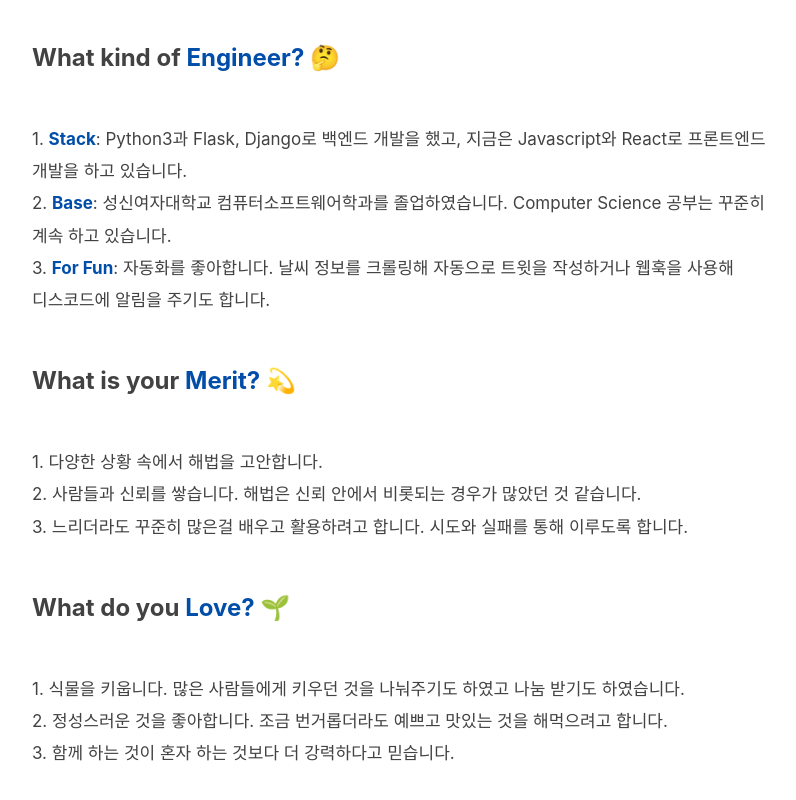
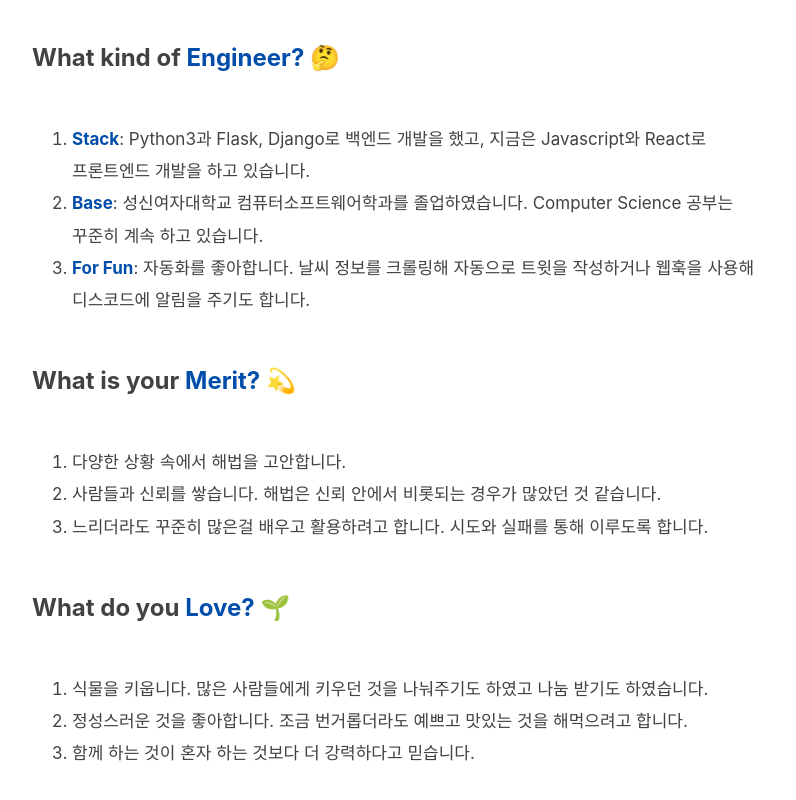
Before and after one commit to love-adela/adela.love, a Next.js app: page /about in a window 1280 px wide. Shown: the part 400-1200 px from the top of the page, without its empty margins (240-1036 px from the left). Built offline with nearby package versions, Linux system fonts and the light colour scheme; a web font is replaced by a local one.

Commit message:
Modify p tag into ordered li tag

```diff
--- a/pages/about.js
+++ b/pages/about.js
@@ -19,25 +19,25 @@ export default function About() {
       </p>
 
       <h2 className={utilStyles.headingLg}>What kind of <b>Engineer?</b> 🤔</h2>
-      <p className={utilStyles.paragraph}>
-      1. <b>Stack</b>: Python3과 Flask, Django로 백엔드 개발을 했고, 지금은 Javascript와 React로 프론트엔드 개발을 하고 있습니다.<br />
-      2. <b>Base</b>: 성신여자대학교 컴퓨터소프트웨어학과를 졸업하였습니다. Computer Science 공부는 꾸준히 계속 하고 있습니다.<br />
-      3. <b>For Fun</b>: 자동화를 좋아합니다. 날씨 정보를 크롤링해 자동으로 트윗을 작성하거나 웹훅을 사용해 디스코드에 알림을 주기도 합니다.
-      </p>
+      <ol className={utilStyles.orderedlist}>
+      <li><b>Stack</b>: Python3과 Flask, Django로 백엔드 개발을 했고, 지금은 Javascript와 React로 프론트엔드 개발을 하고 있습니다.</li>
+      <li><b>Base</b>: 성신여자대학교 컴퓨터소프트웨어학과를 졸업하였습니다. Computer Science 공부는 꾸준히 계속 하고 있습니다.</li>
+      <li><b>For Fun</b>: 자동화를 좋아합니다. 날씨 정보를 크롤링해 자동으로 트윗을 작성하거나 웹훅을 사용해 디스코드에 알림을 주기도 합니다.</li>
+      </ol>
 
       <h2 className={utilStyles.headingLg}>What is your <b>Merit?</b> 💫</h2>
-      <p className={utilStyles.paragraph}>
-      1. 다양한 상황 속에서 해법을 고안합니다.<br />
-      2. 사람들과 신뢰를 쌓습니다. 해법은 신뢰 안에서 비롯되는 경우가 많았던 것 같습니다.<br />
-      3. 느리더라도 꾸준히 많은걸 배우고 활용하려고 합니다. 시도와 실패를 통해 이루도록 합니다.<br />
-      </p>
+      <ol className={utilStyles.orderedlist}>
+      <li>다양한 상황 속에서 해법을 고안합니다.</li>
+      <li>사람들과 신뢰를 쌓습니다. 해법은 신뢰 안에서 비롯되는 경우가 많았던 것 같습니다.</li>
+      <li>느리더라도 꾸준히 많은걸 배우고 활용하려고 합니다. 시도와 실패를 통해 이루도록 합니다.</li>
+      </ol>
 
       <h2 className={utilStyles.headingLg}>What do you <b>Love?</b> 🌱</h2>
-      <p className={utilStyles.paragraph}>
-      1. 식물을 키웁니다. 많은 사람들에게 키우던 것을 나눠주기도 하였고 나눔 받기도 하였습니다.<br />
-      2. 정성스러운 것을 좋아합니다. 조금 번거롭더라도 예쁘고 맛있는 것을 해먹으려고 합니다.<br />
-      3. 함께 하는 것이 혼자 하는 것보다 더 강력하다고 믿습니다.
-      </p>
+      <ol className={utilStyles.orderedlist}>
+      <li>식물을 키웁니다. 많은 사람들에게 키우던 것을 나눠주기도 하였고 나눔 받기도 하였습니다.</li>
+      <li>정성스러운 것을 좋아합니다. 조금 번거롭더라도 예쁘고 맛있는 것을 해먹으려고 합니다.</li>
+      <li>함께 하는 것이 혼자 하는 것보다 더 강력하다고 믿습니다.</li>
+      </ol>
 
       <h2 className={utilStyles.headingLg}>Contacts</h2>
       <p>💌 love.adelar@gmail.com</p>
--- a/styles/utils.module.css
+++ b/styles/utils.module.css
@@ -35,6 +35,12 @@
 .paragraph {
   word-break: keep-all;
   overflow-wrap: break-word;
+  line-height: 1.9;
+}
+
+.orderedlist {
+  word-break: keep-all;
+  overflow: break-word;
   line-height: 1.9;
 }
 
```
